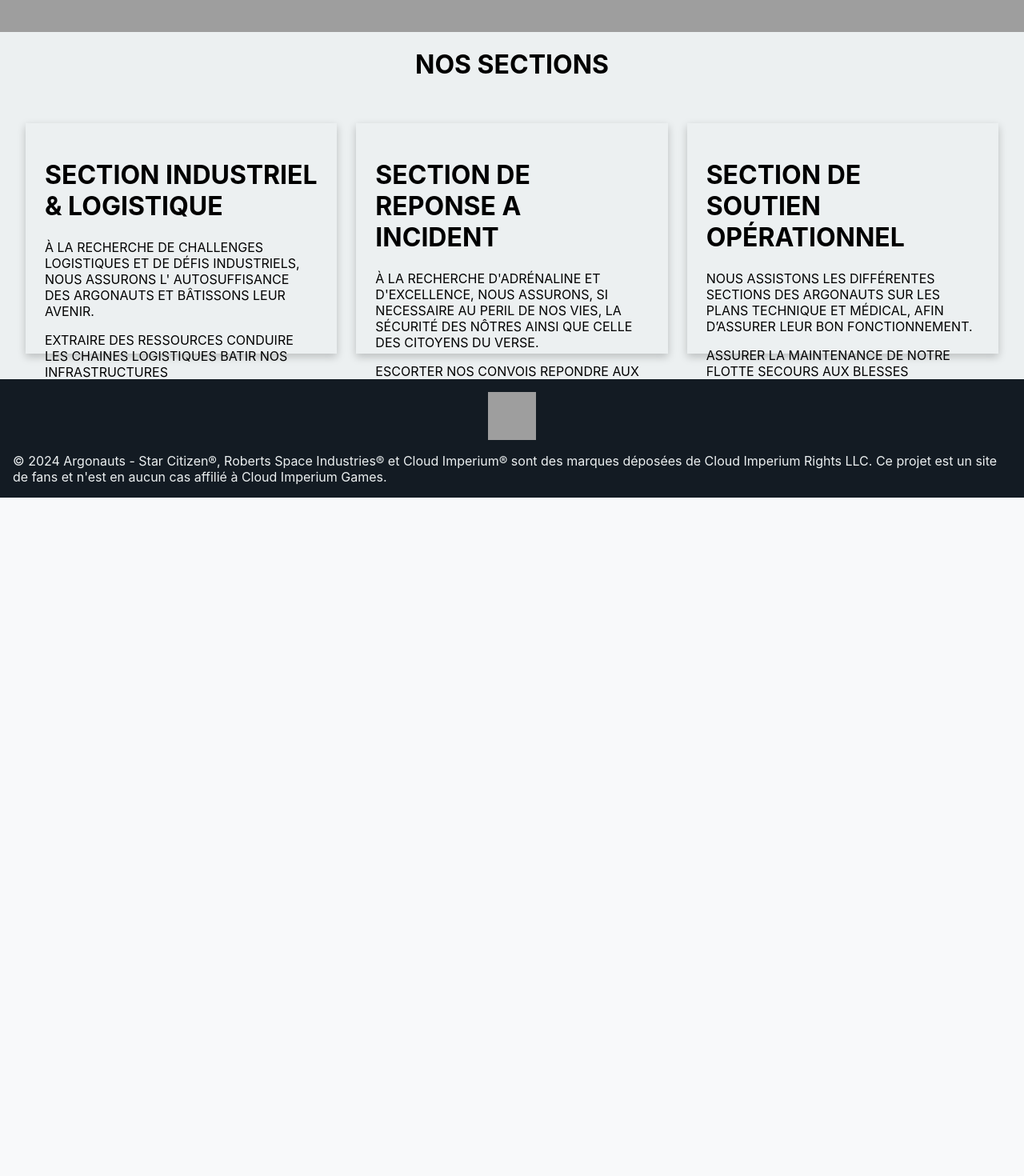
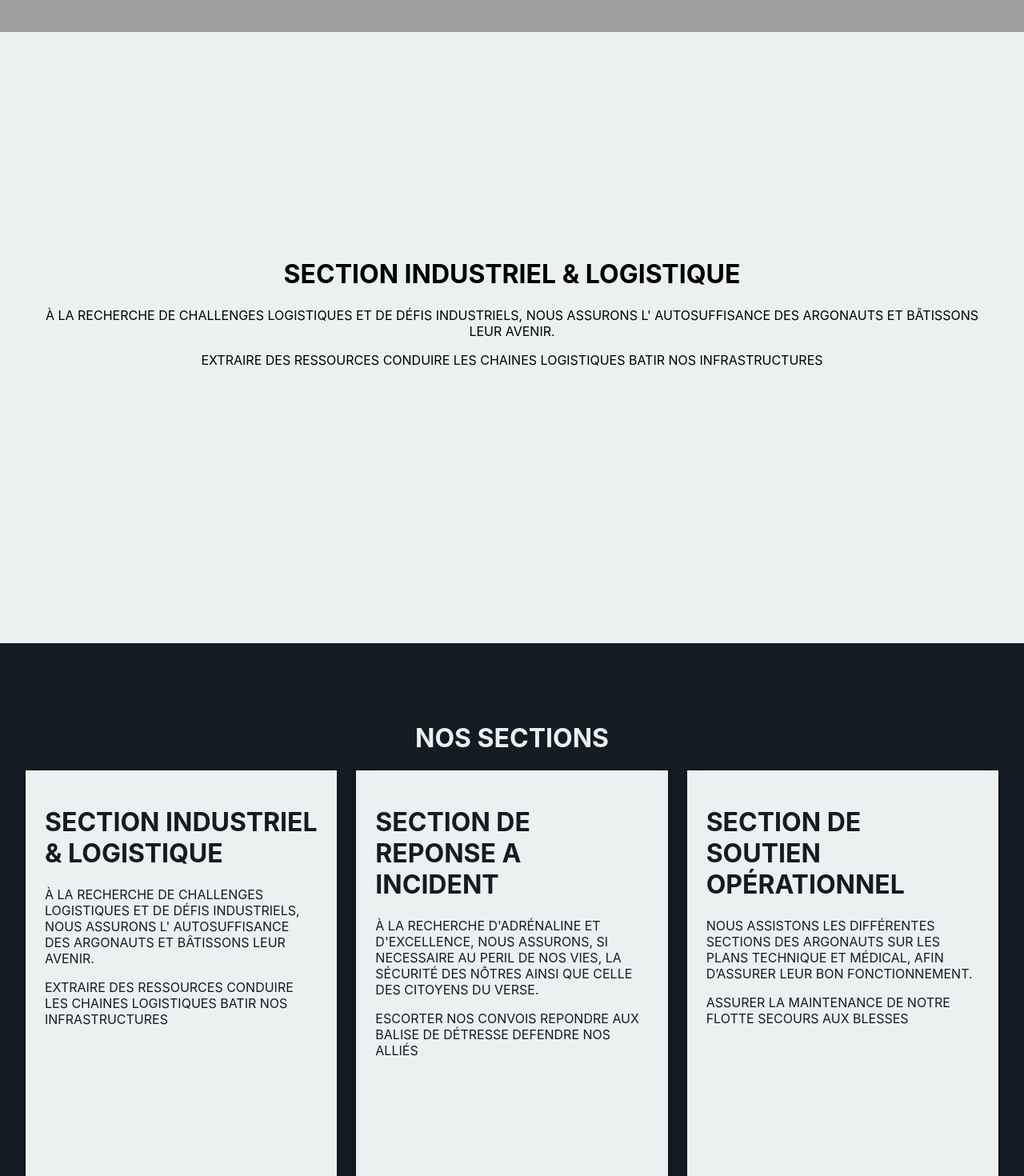
Before and after one commit to caillau-thomas/the-argonauts, a React (Vite) app: page / in a window 1280 px wide. Shown: the part 760-2230 px from the top of the page at 80% size. Before the commit the page ends 1382 px from the top, so only its background shows below. Built offline with nearby package versions, Linux system fonts and the light colour scheme; grey boxes are pictures that could not be loaded.

Commit message:
agn-16 (style, feat): Ajout de la section About et diverse modif du style sur le header ou les scrolldown.

```diff
--- a/src/App.jsx
+++ b/src/App.jsx
@@ -35,7 +35,7 @@ const App = () => {
         </HeaderGD>
         {/* HeaderCentre visible sur grand écran */}
         <HeaderCentre>
-          <NavLink href="#">L'ORGANISATION</NavLink>
+          <NavLink href="#Organisation">L'ORGANISATION</NavLink>
           <NavLink href="#Sections">NOS SECTIONS</NavLink>
           <NavLink href="#">NOS SERVICES</NavLink>
         </HeaderCentre>
@@ -50,7 +50,7 @@ const App = () => {
       </Header>
       {/* HeaderCentre visible sur mobile et tablette */}
       <DropdownMenu open={menuOpen}>
-        <NavLink href="#">L'ORGANISATION</NavLink>
+        <NavLink href="#Organisation">L'ORGANISATION</NavLink>
         <NavLink href="#Sections">NOS SECTIONS</NavLink>
         <NavLink href="#">NOS SERVICES</NavLink>
         <Button>NOUS REJOINDRE</Button>
--- a/src/Components/CardStyledComponents.jsx
+++ b/src/Components/CardStyledComponents.jsx
@@ -1,11 +1,31 @@
 import styled from 'styled-components'
+
+
+export const ContentCard = styled.div`
+  display: flex;
+  align-items: center;
+  justify-content: center;
+  gap: var(--space-m);
+  flex-wrap: wrap;
+  color: var(--color-secondary);
+
+  @media (max-width: 1024px) {
+    flex-direction: column;
+  }
+`
 
 export const SectionCard = styled.div`
   background-color: var(--color-primary);
   padding: var(--space-m);
-  background-color: var(--color-primary);
+  flex: 1;
+  height: 60vh;
+  box-shadow: 0 4px 10px rgba(0, 0, 0, 0.210);
+  transition: all 0.25s ease-in-out;
+`
+
+export const AboutCard = styled.div`
+  padding: var(--space-m);
+  text-align: center;
   flex: 1;
   height: 30vh;
-  box-shadow: 0 4px 10px rgba(0, 0, 0, 0.210); /* Ombre subtile */
-  transition: all 0.25s ease-in-out;
 `
--- a/src/Components/HeaderStyledComponents.jsx
+++ b/src/Components/HeaderStyledComponents.jsx
@@ -11,6 +11,7 @@ export const Header = styled.div`
   align-items: center;
   justify-content: space-around;
   position: fixed;
+  box-shadow: 0 4px 10px rgba(0, 0, 0, 0.210);
   width: 100%;
   background-color: var(--color-primary);
   color: var(--color-text-primary);
--- a/src/Pages/Home/Home.jsx
+++ b/src/Pages/Home/Home.jsx
@@ -1,6 +1,6 @@
 import styled from 'styled-components'
 
-import { SectionCard } from '../../Components/CardStyledComponents'
+import { AboutCard,ContentCard,SectionCard } from '../../Components/CardStyledComponents'
 
 const Body = styled.div``
 
@@ -17,25 +17,36 @@ const LandingSection = styled.div`
   background-repeat: no-repeat;
 `
 
-const SectionsTitle = styled.div`
+const SectionAbout = styled.div`
   display: flex;
   align-items: center;
+  height: calc(100vh - 100px);
+  scroll-margin-top: 100px;
   justify-content: center;
-  padding: var(--space-1xs);
+  gap: var(--space-m);
+  padding: var(--space-l);
 
   background-color: var(--color-primary);
+
+
+  @media (max-width: 1024px) {
+    flex-direction: column;
+    min-height: 100vh ;
+    scroll-margin-top: 0px;
+  }
 `
-
 
 const SectionSection = styled.div`
   display: flex;
+  flex-direction: column;
   align-items: center;
+  min-height: calc(100vh - 100px);
+  scroll-margin-top: 100px;
   justify-content: center;
-  gap: var(--space-m);
   padding: var(--space-l);
-  flex-wrap: wrap;
 
-  background-color: var(--color-primary);
+  color: var(--color-primary);
+  background-color: var(--color-secondary);
 
   &:has(.SectionCard:hover)
   .SectionCard:not(:hover){
@@ -44,6 +55,8 @@ const SectionSection = styled.div`
 
   @media (max-width: 1024px) {
     flex-direction: column;
+    min-height: 100vh ;
+    scroll-margin-top: 0px;
   }
 `
 
@@ -58,10 +71,23 @@ export const Home = () => {
 
         <h2>AU-DELÀ DU VERS</h2>
       </LandingSection>
-      <SectionsTitle id='Sections'>
+      <SectionAbout id='Organisation'>
+        <AboutCard>
+          <h1>SECTION INDUSTRIEL & LOGISTIQUE</h1>
+          <p>
+            À LA RECHERCHE DE CHALLENGES LOGISTIQUES ET DE DÉFIS INDUSTRIELS,
+            NOUS ASSURONS L' AUTOSUFFISANCE DES ARGONAUTS ET BÂTISSONS LEUR
+            AVENIR.
+          </p>
+          <p>
+            EXTRAIRE DES RESSOURCES CONDUIRE LES CHAINES LOGISTIQUES BATIR NOS
+            INFRASTRUCTURES
+          </p>
+        </AboutCard>
+      </SectionAbout>
+      <SectionSection id='Sections'>
         <h1>NOS SECTIONS</h1>
-      </SectionsTitle>
-      <SectionSection >
+        <ContentCard>
           <SectionCard className='SectionCard'>
             <h1>SECTION INDUSTRIEL & LOGISTIQUE</h1>
             <p>
@@ -96,7 +122,9 @@ export const Home = () => {
             </p>
             <p>ASSURER LA MAINTENANCE DE NOTRE FLOTTE SECOURS AUX BLESSES</p>
           </SectionCard>
+        </ContentCard>
       </SectionSection>
+
     </Body>
   )
 }
```
Lines whose indentation alone changed are shown as unchanged.
